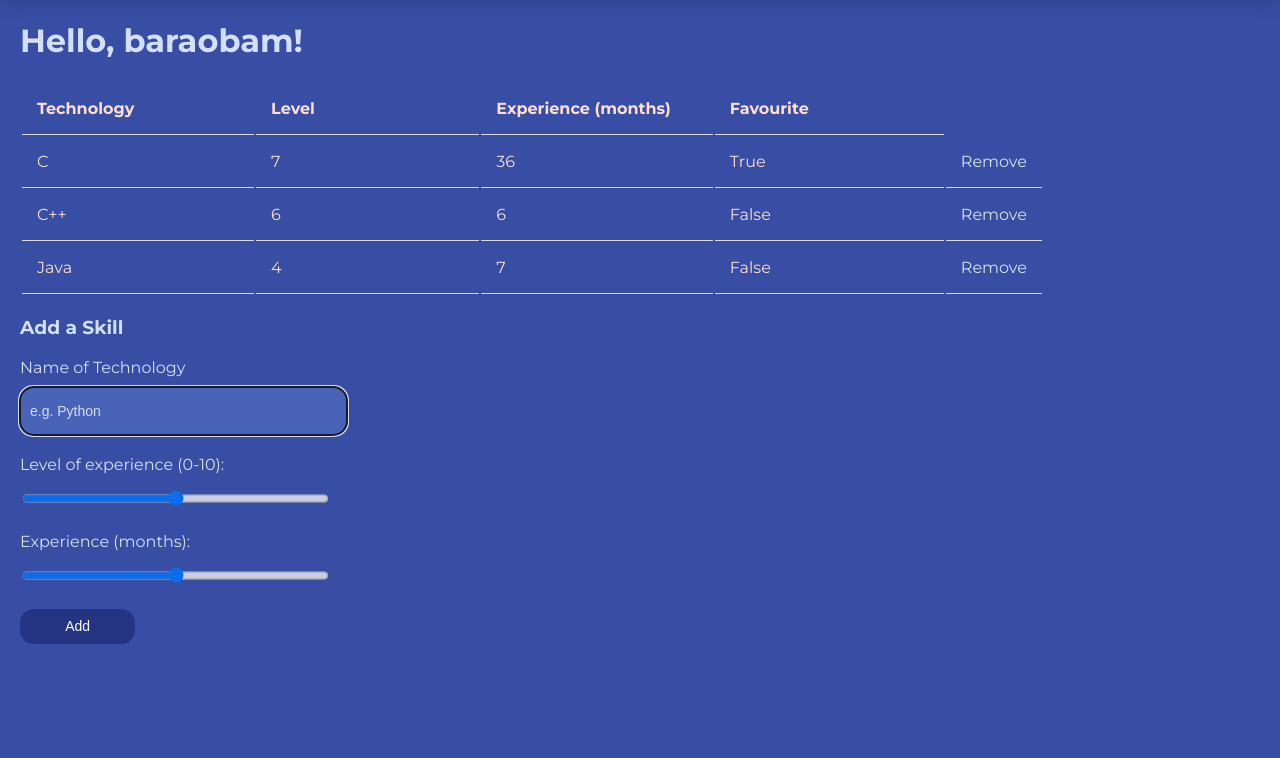
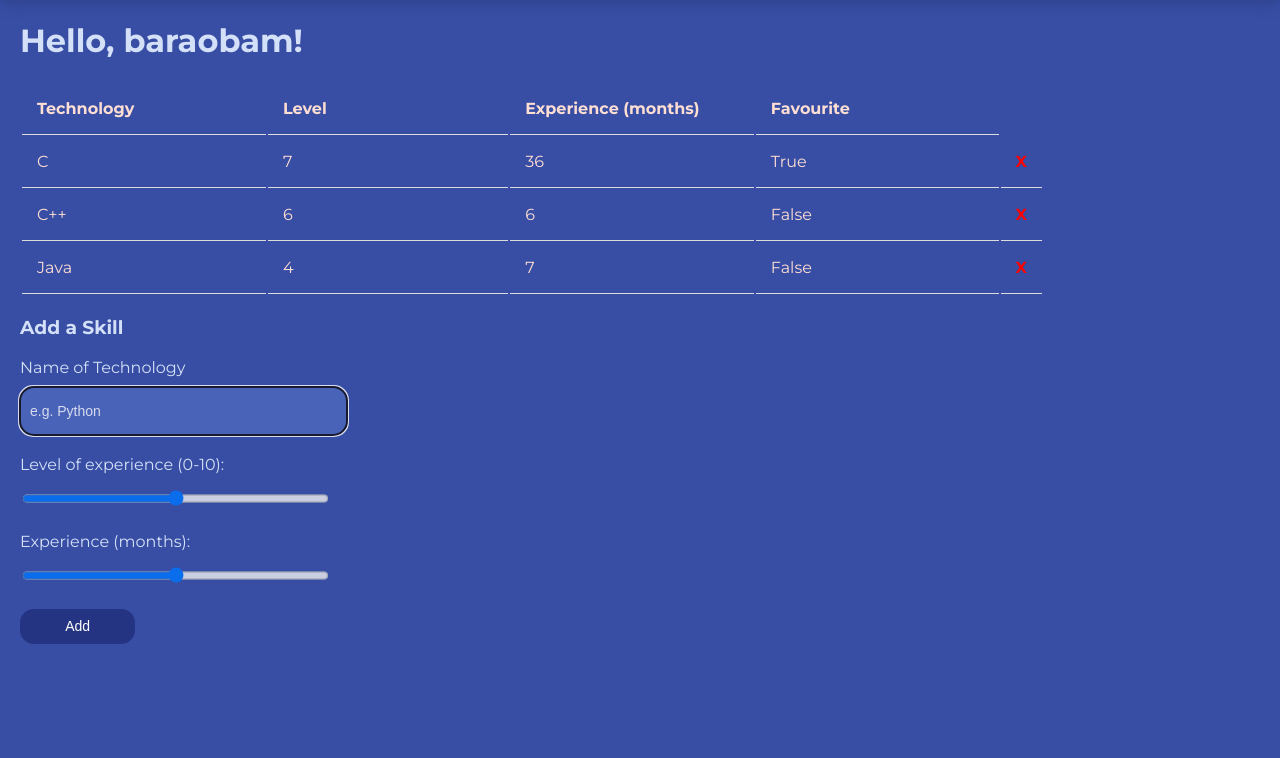
Before and after one commit to Siskyy/App, a Flask app: page / in a window 1280 px wide. Shown: the part 70-828 px from the top of the page. Run offline with Flask 2, Linux system fonts and the light colour scheme; a user stored in the database is signed in; data comes from the database, SQL or seed files in the repository; both versions use the stored data as it was after the commit.

Commit message:
bug fix and css chnages

```diff
--- a/static/styles.css
+++ b/static/styles.css
@@ -43,6 +43,13 @@ a {
     color: #d4e0f8;
     text-decoration: none;
     font-size: 16px;
+}
+
+.cancel-link {
+    margin: 0px 5px 0px 20px;
+    padding: 8px 10px 8px 10px;
+    background-color: #243482;
+    border-radius: 14px;
 }
 
 form {
@@ -121,8 +128,10 @@ label {
 }
 
 .row-button {
-    height: 20px;
+    height: 0px;
     margin: 0px;
+    color: red;
+    font-weight: bold;
 }
 
 .add-skills {
--- a/templates/delete-skill.html
+++ b/templates/delete-skill.html
@@ -9,7 +9,7 @@
         <h3>Are you sure you want to remove this skill? ({{skill}})</h3>
         <div class="bar">
             <button type="submit" class="button" value="delete">Delete</button>
-            <button type="button" class="button" value="cancel">Cancel</button>
+            <a href="/" class="cancel-link">Cancel</a>
         </div>
     </form>
 {% endblock %}
--- a/templates/index.html
+++ b/templates/index.html
@@ -18,7 +18,7 @@
                 <td>{{level[2]}}</td>
                 <td>{{level[3]}}</td>
                 <td>
-                    <a href="{{ url_for('delete_skill', skill=level[0])}}" class="no-pads row-button">Remove</a>
+                    <a href="{{ url_for('delete_skill', skill=level[0])}}" class="no-pads row-button">X</a>
                 </td>
             </tr>
             {% endfor %}
```
Also changed, not shown: database.db, 1 other file.
